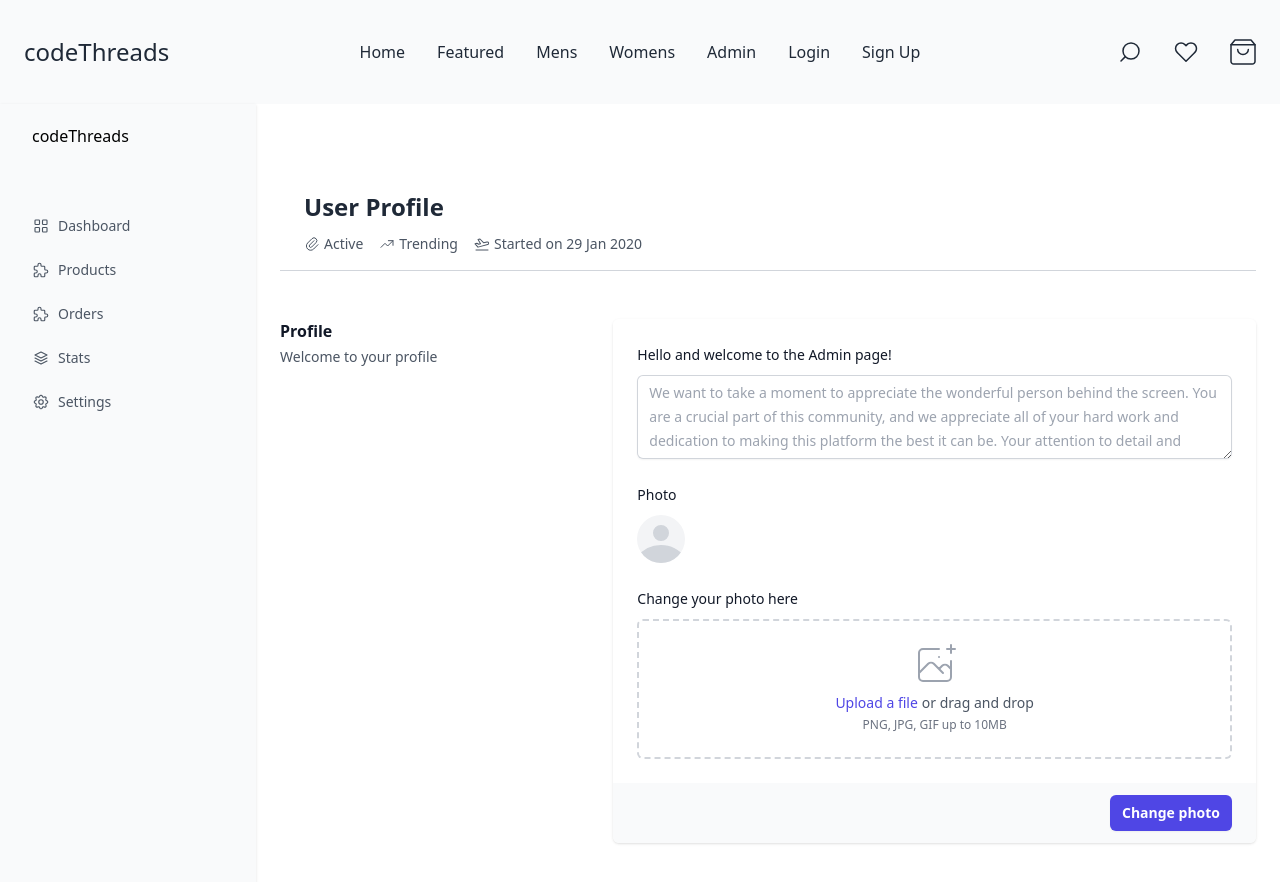
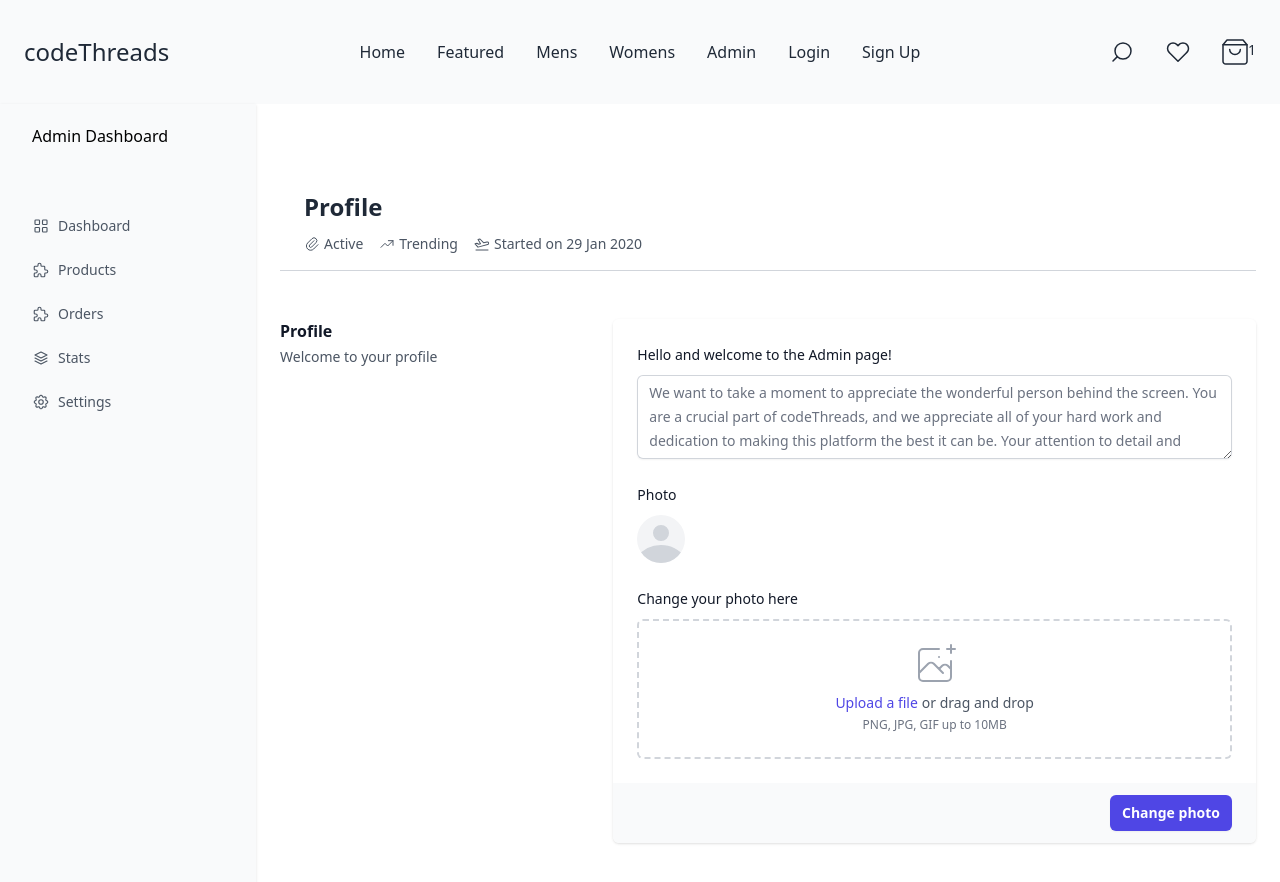
Before and after one commit to CodeThreads-FSA-VP-AM/CodeThreads, a React (Create React App) app: page /admin in a window 1280 px wide. Both pictures are taken after a click on the item "Settings". Shown: the top 882 px of the page. Built offline with nearby package versions, Linux system fonts and the light colour scheme; no server answers.

Commit message:
Admin dashboard needs products to render and navbar needs orders length to showcase number next to cart

```diff
--- a/src/components/AdminNav.tsx
+++ b/src/components/AdminNav.tsx
@@ -11,7 +11,7 @@ const AdminNav = () => {
       <div className="w-64 absolute sm:relative bg-[#F9FAFB] shadow md:h-full flex-col justify-between hidden sm:flex">
         <div className="px-8 h-screen">
           <div className="h-16 w-full flex items-center">
-            <h1>codeThreads</h1>
+            <h1>Admin Dashboard</h1>
           </div>
           <ul className="mt-12">
             <li
@@ -177,7 +177,7 @@ const AdminNav = () => {
         </div>
         <div className="px-8 h-screen">
           <div className="h-16 w-full flex items-center">
-            <h1>codeThreads</h1>
+            <h1>Admin Dashboard</h1>
           </div>
           <ul className="mt-12">
             <li className="flex w-full justify-between text-gray-800 hover:text-gray-500 cursor-pointer items-center mb-6">
--- a/src/components/Navbar.tsx
+++ b/src/components/Navbar.tsx
@@ -271,7 +271,7 @@ const Navbar: React.FC<Props> = ({ user, token, setToken }) => {
                     aria-label="go to cart"
                     className="text-gray-800 dark:hover:text-gray-300 dark:text-black focus:outline-none focus:ring-2 focus:ring-offset-4 focus:ring-gray-800"
                   >
-                    <NavLink to="/orders">
+                    <NavLink to="/orders" className="flex">
                       <svg
                         className="fill-stroke"
                         width={26}
@@ -302,6 +302,7 @@ const Navbar: React.FC<Props> = ({ user, token, setToken }) => {
                           strokeLinejoin="round"
                         />
                       </svg>
+                      <p className="text-[14px]">1</p>
                     </NavLink>
                   </button>
                   {token && (
--- a/src/components/Profile.tsx
+++ b/src/components/Profile.tsx
@@ -6,7 +6,7 @@ const Profile = () => {
       <div className="my-6 lg:my-12 container px-6 mx-auto flex flex-col md:flex-row items-start md:items-center justify-between pb-4 border-b border-gray-300">
         <div>
           <h4 className="text-2xl font-bold leading-tight text-gray-800 dark:text-gray-600">
-            User Profile
+            Profile
           </h4>
           <ul className="flex flex-col md:flex-row items-start md:items-center text-gray-600 dark:text-gray-400 text-sm mt-3">
             <li className="flex items-center mr-4">
@@ -106,8 +106,8 @@ const Profile = () => {
                         id="about"
                         name="about"
                         rows={3}
-                        className="mt-1 block w-full rounded-md border-0 text-gray-900 shadow-sm ring-1 ring-inset ring-gray-300 placeholder:text-gray-400 focus:ring-2 focus:ring-inset focus:ring-indigo-600 sm:py-1.5 sm:text-sm sm:leading-6"
-                        placeholder="We want to take a moment to appreciate the wonderful person behind the screen. You are a crucial part of this community, and we appreciate all of your hard work and dedication to making this platform the best it can be. Your attention to detail and tireless efforts do not go unnoticed."
+                        className="mt-1 block w-full rounded-md border-0 text-gray-900 shadow-sm ring-1 ring-inset ring-gray-300 placeholder:text-gray-500 focus:ring-2 focus:ring-inset focus:ring-indigo-600 sm:py-1.5 sm:text-sm sm:leading-6"
+                        placeholder="We want to take a moment to appreciate the wonderful person behind the screen. You are a crucial part of codeThreads, and we appreciate all of your hard work and dedication to making this platform the best it can be. Your attention to detail and tireless efforts do not go unnoticed."
                         defaultValue={""}
                         disabled
                       />
```
